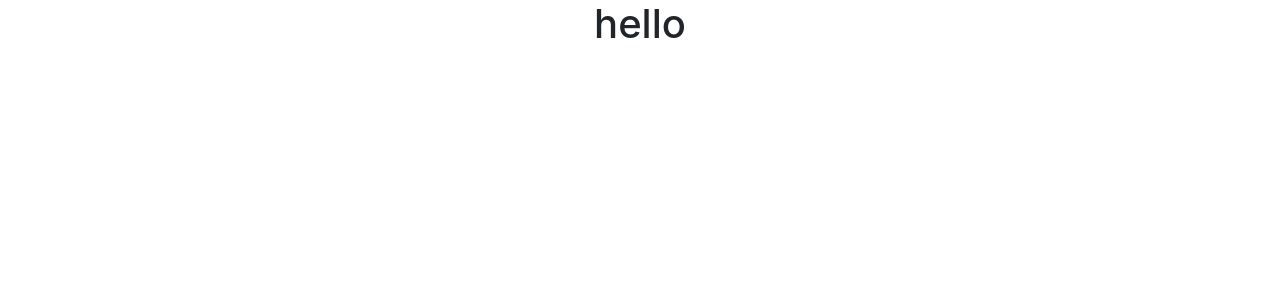
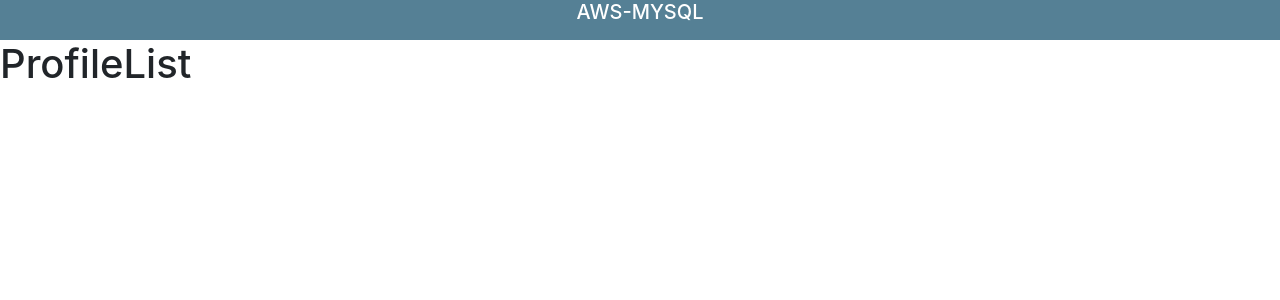
Before and after one commit to russtelen/SERVERLESS-APP, a React (Create React App) app: page /profiles/1 in a window 1280 px wide. Shown: the top 300 px of the page. Built offline with nearby package versions, Linux system fonts and the light colour scheme.

Commit message:
Add header. Create ProfileList component

```diff
--- a/src/App.css
+++ b/src/App.css
@@ -1,3 +1,4 @@
-.App {
-  text-align: center;
+.header {
+  height: 40px;
+  background-color: rgb(85, 128, 149);
 }
--- a/src/App.js
+++ b/src/App.js
@@ -1,10 +1,17 @@
+import React from "react";
 import "./App.css";
+import { BrowserRouter as Router, Route, Switch } from "react-router-dom";
+import Header from "./components/general/Header";
+import ProfileList from "./components/ProfileList";
 
 function App() {
   return (
-    <div className="App">
-      <h1>hello</h1>
-    </div>
+    <Router>
+      <Header />
+      <Switch>
+        <Route exact to="/profiles" component={ProfileList} />
+      </Switch>
+    </Router>
   );
 }
 
--- /dev/null
+++ b/src/components/ProfileList.js
@@ -0,0 +1,11 @@
+import React, { useState, useEffect } from "react";
+
+const ProfileList = () => {
+  return (
+    <div>
+      <h1>ProfileList</h1>
+    </div>
+  );
+};
+
+export default ProfileList;
--- /dev/null
+++ b/src/components/general/Header.js
@@ -0,0 +1,11 @@
+import React from "react";
+
+const Header = () => {
+  return (
+    <div className="header d-flex justify-content-center">
+      <p className="text-center text-white mb-0 h5">AWS-MYSQL</p>
+    </div>
+  );
+};
+
+export default Header;
```
